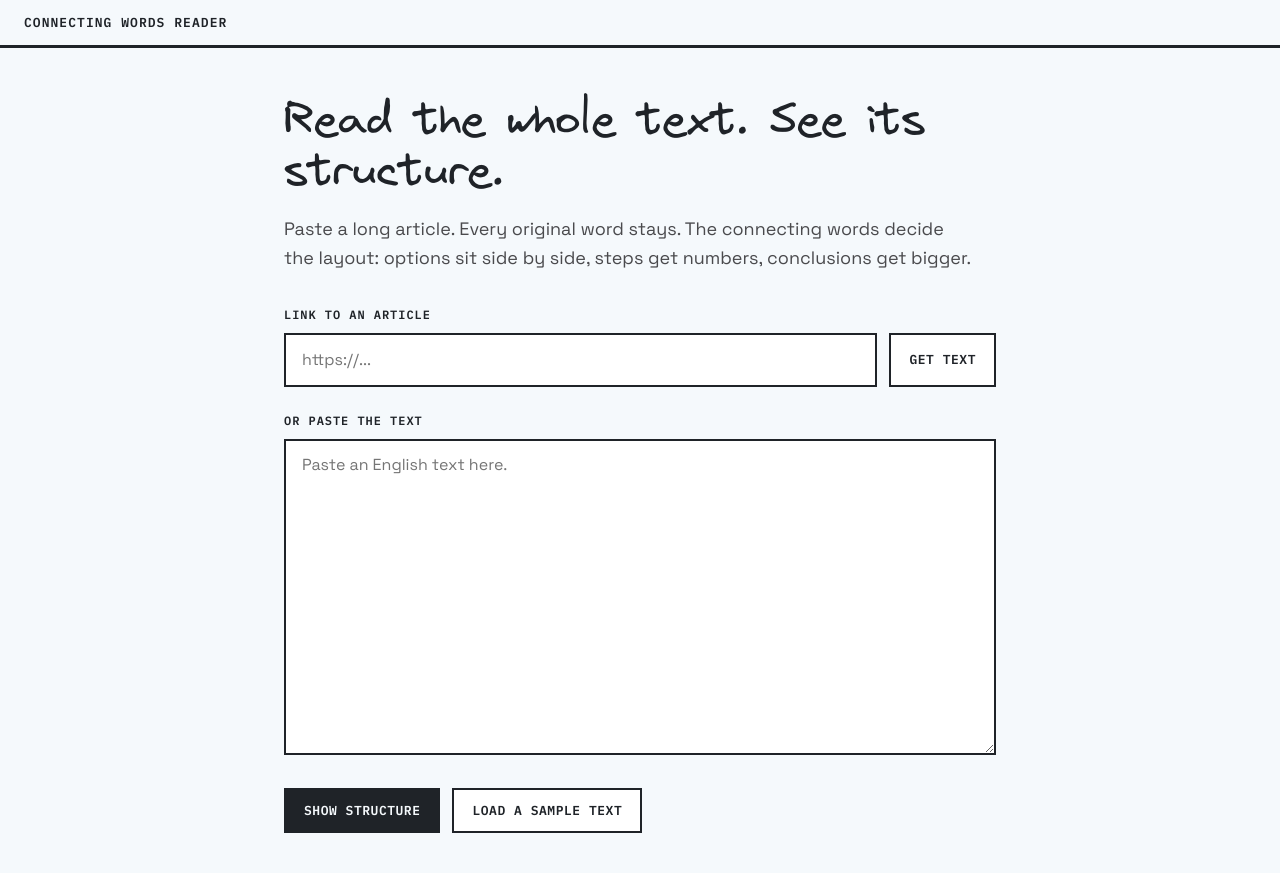
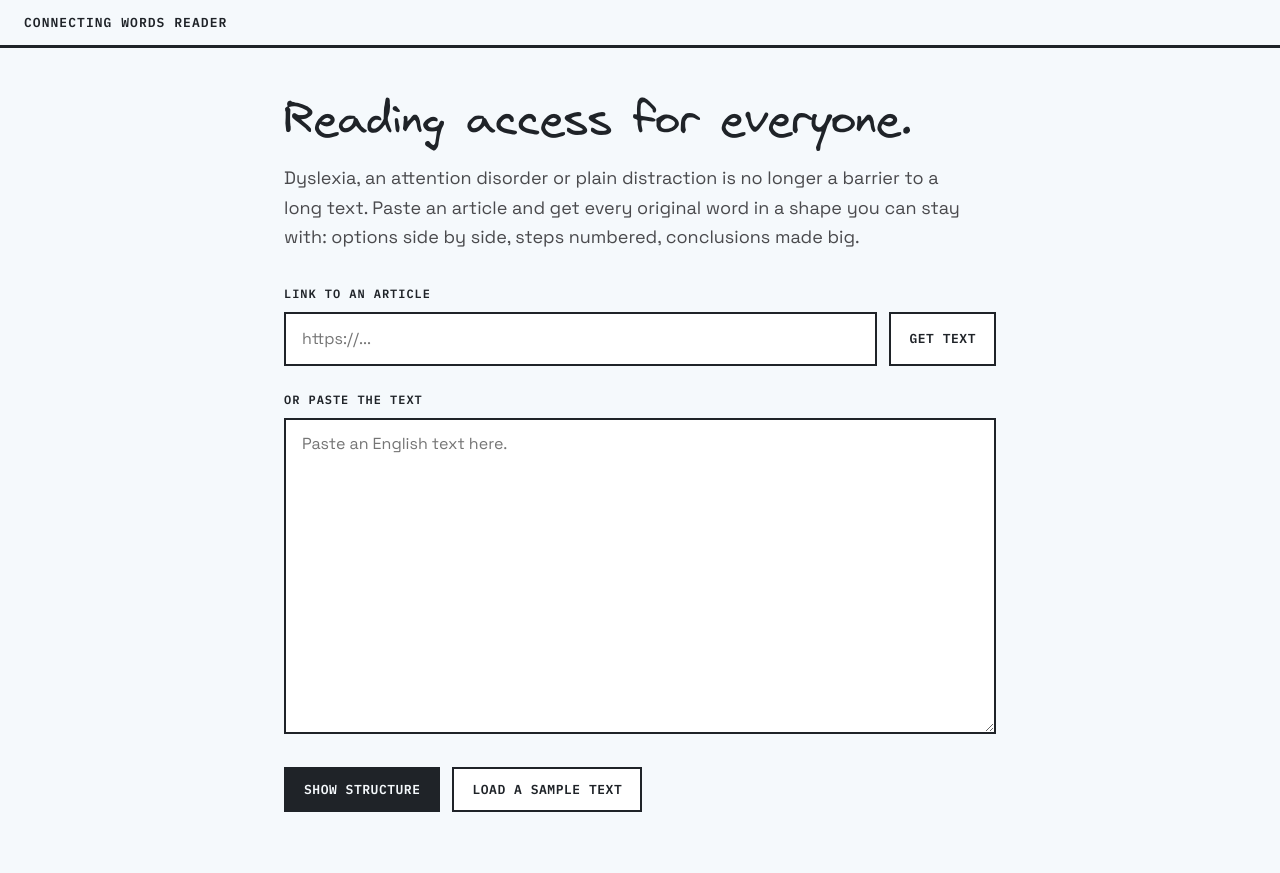
Before and after one commit to SaltedDana/the-whole-text, a website: page docs/index.html in a window 1280 px wide. Drawn offline with Linux system fonts and the light colour scheme.

Commit message:
Hero: reading access for everyone

```diff
--- a/docs/index.html
+++ b/docs/index.html
@@ -24,8 +24,8 @@
 </header>
 
 <main id="inputScreen" class="input-screen">
-  <h1 class="display">Read the whole text. See its structure.</h1>
-  <p class="lede">Paste a long article. Every original word stays. The connecting words decide the layout: options sit side by side, steps get numbers, conclusions get bigger.</p>
+  <h1 class="display">Reading access for everyone.</h1>
+  <p class="lede">Dyslexia, an attention disorder or plain distraction is no longer a barrier to a long text. Paste an article and get every original word in a shape you can stay with: options side by side, steps numbered, conclusions made big.</p>
 
   <label class="field-label" for="url">Link to an article</label>
   <div class="url-row">
```
Also changed, not shown: docs/demo-result.json (+1 -1 lines), public/index.html (+2 -2 lines).
